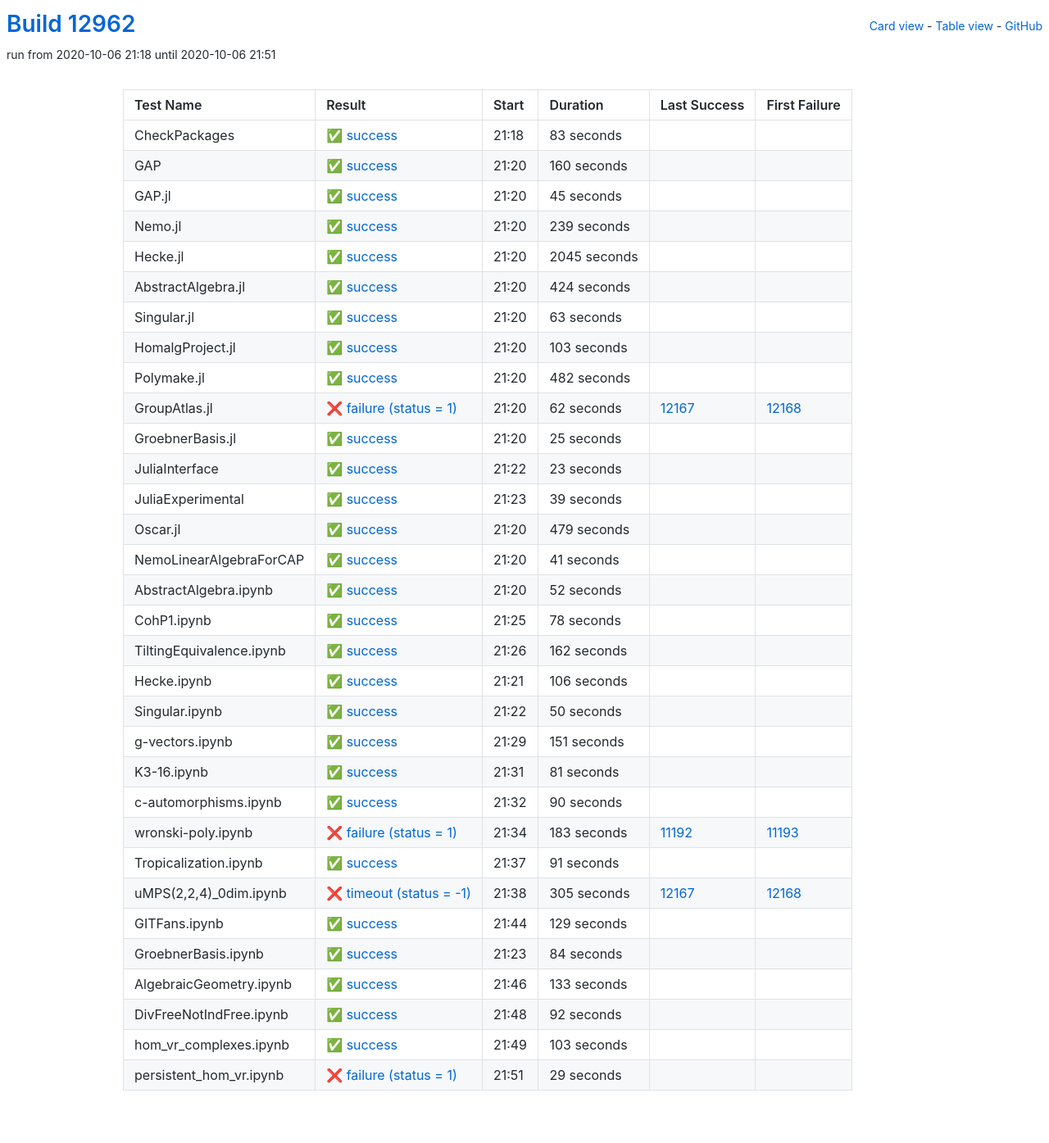
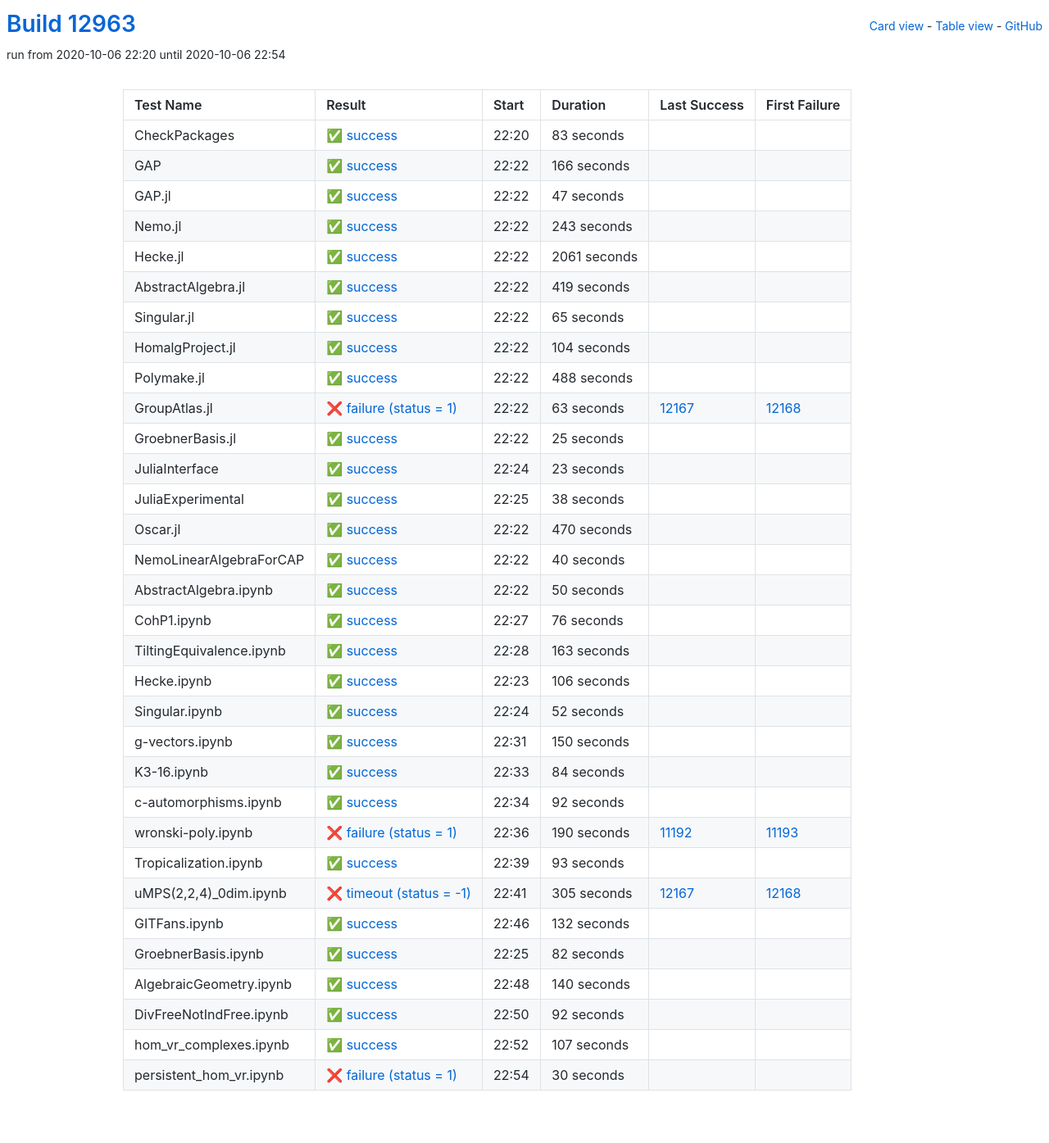
Before and after one commit to oscar-system/oscar-ci-status, a Jekyll site: the page built from table.html, in a window 1280 px wide. Shown: the whole page at 82% size. Built offline with Jekyll 4.4.1, drawn with Linux system fonts in a browser that asks for light colours.

Commit message:
Build #12963

```diff
--- a/_data/ci.yml
+++ b/_data/ci.yml
@@ -1,6 +1,6 @@
 ---
-build: 12962
-build_url: https://oscarci.mathematik.uni-kl.de/job/oscar/12962/
+build: 12963
+build_url: https://oscarci.mathematik.uni-kl.de/job/oscar/12963/
 job: oscar
 organization: oscar-system
 repo: oscar-ci-status
@@ -8,8 +8,8 @@
 tests:
 - name: CheckPackages
   id: checkpackages
-  log: https://oscarci.mathematik.uni-kl.de/job/oscar/12962/artifact/logs/build-12962/CheckPackages.log
-  start: 2020-10-06 21:18
+  log: https://oscarci.mathematik.uni-kl.de/job/oscar/12963/artifact/logs/build-12963/CheckPackages.log
+  start: 2020-10-06 22:20
   success: true
   exitcode: 0
   status: success
@@ -20,116 +20,116 @@
   first_failure_url:
 - name: GAP
   id: gap
-  log: https://oscarci.mathematik.uni-kl.de/job/oscar/12962/artifact/logs/build-12962/GAP.log
-  start: 2020-10-06 21:20
+  log: https://oscarci.mathematik.uni-kl.de/job/oscar/12963/artifact/logs/build-12963/GAP.log
+  start: 2020-10-06 22:22
   success: true
   exitcode: 0
   status: success
-  duration: 160
+  duration: 166
   last_success: false
   last_success_url:
   first_failure: false
   first_failure_url:
 - name: GAP.jl
   id: gap-jl
-  log: https://oscarci.mathematik.uni-kl.de/job/oscar/12962/artifact/logs/build-12962/GAP.jl.log
-  start: 2020-10-06 21:20
+  log: https://oscarci.mathematik.uni-kl.de/job/oscar/12963/artifact/logs/build-12963/GAP.jl.log
+  start: 2020-10-06 22:22
   success: true
   exitcode: 0
   status: success
-  duration: 45
+  duration: 47
   last_success: false
   last_success_url:
   first_failure: false
   first_failure_url:
 - name: Nemo.jl
   id: nemo-jl
-  log: https://oscarci.mathematik.uni-kl.de/job/oscar/12962/artifact/logs/build-12962/Nemo.jl.log
-  start: 2020-10-06 21:20
+  log: https://oscarci.mathematik.uni-kl.de/job/oscar/12963/artifact/logs/build-12963/Nemo.jl.log
+  start: 2020-10-06 22:22
   success: true
   exitcode: 0
   status: success
-  duration: 239
+  duration: 243
   last_success: false
   last_success_url:
   first_failure: false
   first_failure_url:
 - name: Hecke.jl
   id: hecke-jl
-  log: https://oscarci.mathematik.uni-kl.de/job/oscar/12962/artifact/logs/build-12962/Hecke.jl.log
-  start: 2020-10-06 21:20
+  log: https://oscarci.mathematik.uni-kl.de/job/oscar/12963/artifact/logs/build-12963/Hecke.jl.log
+  start: 2020-10-06 22:22
   success: true
   exitcode: 0
   status: success
-  duration: 2045
+  duration: 2061
   last_success: false
   last_success_url:
   first_failure: false
   first_failure_url:
 - name: AbstractAlgebra.jl
   id: abstractalgebra-jl
-  log: https://oscarci.mathematik.uni-kl.de/job/oscar/12962/artifact/logs/build-12962/AbstractAlgebra.jl.log
-  start: 2020-10-06 21:20
+  log: https://oscarci.mathematik.uni-kl.de/job/oscar/12963/artifact/logs/build-12963/AbstractAlgebra.jl.log
+  start: 2020-10-06 22:22
   success: true
   exitcode: 0
   status: success
-  duration: 424
+  duration: 419
   last_success: false
   last_success_url:
   first_failure: false
   first_failure_url:
 - name: Singular.jl
   id: singular-jl
-  log: https://oscarci.mathematik.uni-kl.de/job/oscar/12962/artifact/logs/build-12962/Singular.jl.log
-  start: 2020-10-06 21:20
+  log: https://oscarci.mathematik.uni-kl.de/job/oscar/12963/artifact/logs/build-12963/Singular.jl.log
+  start: 2020-10-06 22:22
   success: true
   exitcode: 0
   status: success
-  duration: 63
+  duration: 65
   last_success: false
   last_success_url:
   first_failure: false
   first_failure_url:
 - name: HomalgProject.jl
   id: homalgproject-jl
-  log: https://oscarci.mathematik.uni-kl.de/job/oscar/12962/artifact/logs/build-12962/HomalgProject.jl.log
-  start: 2020-10-06 21:20
+  log: https://oscarci.mathematik.uni-kl.de/job/oscar/12963/artifact/logs/build-12963/HomalgProject.jl.log
+  start: 2020-10-06 22:22
   success: true
   exitcode: 0
   status: success
-  duration: 103
+  duration: 104
   last_success: false
   last_success_url:
   first_failure: false
   first_failure_url:
 - name: Polymake.jl
   id: polymake-jl
-  log: https://oscarci.mathematik.uni-kl.de/job/oscar/12962/artifact/logs/build-12962/Polymake.jl.log
-  start: 2020-10-06 21:20
+  log: https://oscarci.mathematik.uni-kl.de/job/oscar/12963/artifact/logs/build-12963/Polymake.jl.log
+  start: 2020-10-06 22:22
   success: true
   exitcode: 0
   status: success
-  duration: 482
+  duration: 488
   last_success: false
   last_success_url:
   first_failure: false
   first_failure_url:
 - name: GroupAtlas.jl
   id: groupatlas-jl
-  log: https://oscarci.mathematik.uni-kl.de/job/oscar/12962/artifact/logs/build-12962/GroupAtlas.jl.log
-  start: 2020-10-06 21:20
+  log: https://oscarci.mathematik.uni-kl.de/job/oscar/12963/artifact/logs/build-12963/GroupAtlas.jl.log
+  start: 2020-10-06 22:22
   success: false
   exitcode: 1
   status: failure
-  duration: 62
+  duration: 63
   last_success: 12167
   last_success_url: https://oscarci.mathematik.uni-kl.de/job/oscar/12167/
   first_failure: 12168
   first_failure_url: https://oscarci.mathematik.uni-kl.de/job/oscar/12168/
 - name: GroebnerBasis.jl
   id: groebnerbasis-jl
-  log: https://oscarci.mathematik.uni-kl.de/job/oscar/12962/artifact/logs/build-12962/GroebnerBasis.jl.log
-  start: 2020-10-06 21:20
+  log: https://oscarci.mathematik.uni-kl.de/job/oscar/12963/artifact/logs/build-12963/GroebnerBasis.jl.log
+  start: 2020-10-06 22:22
   success: true
   exitcode: 0
   status: success
@@ -140,8 +140,8 @@
   first_failure_url:
 - name: JuliaInterface
   id: juliainterface
-  log: https://oscarci.mathematik.uni-kl.de/job/oscar/12962/artifact/logs/build-12962/JuliaInterface.log
-  start: 2020-10-06 21:22
+  log: https://oscarci.mathematik.uni-kl.de/job/oscar/12963/artifact/logs/build-12963/JuliaInterface.log
+  start: 2020-10-06 22:24
   success: true
   exitcode: 0
   status: success
@@ -152,80 +152,80 @@
   first_failure_url:
 - name: JuliaExperimental
   id: juliaexperimental
-  log: https://oscarci.mathematik.uni-kl.de/job/oscar/12962/artifact/logs/build-12962/JuliaExperimental.log
-  start: 2020-10-06 21:23
+  log: https://oscarci.mathematik.uni-kl.de/job/oscar/12963/artifact/logs/build-12963/JuliaExperimental.log
+  start: 2020-10-06 22:25
   success: true
   exitcode: 0
   status: success
-  duration: 39
+  duration: 38
   last_success: false
   last_success_url:
   first_failure: false
   first_failure_url:
 - name: Oscar.jl
   id: oscar-jl
-  log: https://oscarci.mathematik.uni-kl.de/job/oscar/12962/artifact/logs/build-12962/Oscar.jl.log
-  start: 2020-10-06 21:20
+  log: https://oscarci.mathematik.uni-kl.de/job/oscar/12963/artifact/logs/build-12963/Oscar.jl.log
+  start: 2020-10-06 22:22
   success: true
   exitcode: 0
   status: success
-  duration: 479
+  duration: 470
   last_success: false
   last_success_url:
   first_failure: false
   first_failure_url:
 - name: NemoLinearAlgebraForCAP
   id: nemolinearalgebraforcap
-  log: https://oscarci.mathematik.uni-kl.de/job/oscar/12962/artifact/logs/build-12962/NemoLinearAlgebraForCAP.log
-  start: 2020-10-06 21:20
+  log: https://oscarci.mathematik.uni-kl.de/job/oscar/12963/artifact/logs/build-12963/NemoLinearAlgebraForCAP.log
+  start: 2020-10-06 22:22
   success: true
   exitcode: 0
   status: success
-  duration: 41
+  duration: 40
   last_success: false
   last_success_url:
   first_failure: false
   first_failure_url:
 - name: AbstractAlgebra.ipynb
   id: abstractalgebra-ipynb
-  log: https://oscarci.mathematik.uni-kl.de/job/oscar/12962/artifact/logs/build-12962/AbstractAlgebra.ipynb.log
-  start: 2020-10-06 21:20
+  log: https://oscarci.mathematik.uni-kl.de/job/oscar/12963/artifact/logs/build-12963/AbstractAlgebra.ipynb.log
+  start: 2020-10-06 22:22
   success: true
   exitcode: 0
   status: success
-  duration: 52
+  duration: 50
   last_success: false
   last_success_url:
   first_failure: false
   first_failure_url:
 - name: CohP1.ipynb
   id: cohp1-ipynb
-  log: https://oscarci.mathematik.uni-kl.de/job/oscar/12962/artifact/logs/build-12962/CohP1.ipynb.log
-  start: 2020-10-06 21:25
+  log: https://oscarci.mathematik.uni-kl.de/job/oscar/12963/artifact/logs/build-12963/CohP1.ipynb.log
+  start: 2020-10-06 22:27
   success: true
   exitcode: 0
   status: success
-  duration: 78
+  duration: 76
   last_success: false
   last_success_url:
   first_failure: false
   first_failure_url:
 - name: TiltingEquivalence.ipynb
   id: tiltingequivalence-ipynb
-  log: https://oscarci.mathematik.uni-kl.de/job/oscar/12962/artifact/logs/build-12962/TiltingEquivalence.ipynb.log
-  start: 2020-10-06 21:26
+  log: https://oscarci.mathematik.uni-kl.de/job/oscar/12963/artifact/logs/build-12963/TiltingEquivalence.ipynb.log
+  start: 2020-10-06 22:28
   success: true
   exitcode: 0
   status: success
-  duration: 162
+  duration: 163
   last_success: false
   last_success_url:
   first_failure: false
   first_failure_url:
 - name: Hecke.ipynb
   id: hecke-ipynb
-  log: https://oscarci.mathematik.uni-kl.de/job/oscar/12962/artifact/logs/build-12962/Hecke.ipynb.log
-  start: 2020-10-06 21:21
+  log: https://oscarci.mathematik.uni-kl.de/job/oscar/12963/artifact/logs/build-12963/Hecke.ipynb.log
+  start: 2020-10-06 22:23
   success: true
   exitcode: 0
   status: success
@@ -236,80 +236,80 @@
   first_failure_url:
 - name: Singular.ipynb
   id: singular-ipynb
-  log: https://oscarci.mathematik.uni-kl.de/job/oscar/12962/artifact/logs/build-12962/Singular.ipynb.log
-  start: 2020-10-06 21:22
+  log: https://oscarci.mathematik.uni-kl.de/job/oscar/12963/artifact/logs/build-12963/Singular.ipynb.log
+  start: 2020-10-06 22:24
   success: true
   exitcode: 0
   status: success
-  duration: 50
+  duration: 52
   last_success: false
   last_success_url:
   first_failure: false
   first_failure_url:
 - name: g-vectors.ipynb
   id: g-vectors-ipynb
-  log: https://oscarci.mathematik.uni-kl.de/job/oscar/12962/artifact/logs/build-12962/g-vectors.ipynb.log
-  start: 2020-10-06 21:29
+  log: https://oscarci.mathematik.uni-kl.de/job/oscar/12963/artifact/logs/build-12963/g-vectors.ipynb.log
+  start: 2020-10-06 22:31
   success: true
   exitcode: 0
   status: success
-  duration: 151
+  duration: 150
   last_success: false
   last_success_url:
   first_failure: false
   first_failure_url:
 - name: K3-16.ipynb
   id: k3-16-ipynb
-  log: https://oscarci.mathematik.uni-kl.de/job/oscar/12962/artifact/logs/build-12962/K3-16.ipynb.log
-  start: 2020-10-06 21:31
+  log: https://oscarci.mathematik.uni-kl.de/job/oscar/12963/artifact/logs/build-12963/K3-16.ipynb.log
+  start: 2020-10-06 22:33
   success: true
   exitcode: 0
   status: success
-  duration: 81
+  duration: 84
   last_success: false
   last_success_url:
   first_failure: false
   first_failure_url:
 - name: c-automorphisms.ipynb
   id: c-automorphisms-ipynb
-  log: https://oscarci.mathematik.uni-kl.de/job/oscar/12962/artifact/logs/build-12962/c-automorphisms.ipynb.log
-  start: 2020-10-06 21:32
+  log: https://oscarci.mathematik.uni-kl.de/job/oscar/12963/artifact/logs/build-12963/c-automorphisms.ipynb.log
+  start: 2020-10-06 22:34
   success: true
   exitcode: 0
   status: success
-  duration: 90
+  duration: 92
   last_success: false
   last_success_url:
   first_failure: false
   first_failure_url:
 - name: wronski-poly.ipynb
   id: wronski-poly-ipynb
-  log: https://oscarci.mathematik.uni-kl.de/job/oscar/12962/artifact/logs/build-12962/wronski-poly.ipynb.log
-  start: 2020-10-06 21:34
+  log: https://oscarci.mathematik.uni-kl.de/job/oscar/12963/artifact/logs/build-12963/wronski-poly.ipynb.log
+  start: 2020-10-06 22:36
   success: false
   exitcode: 1
   status: failure
-  duration: 183
+  duration: 190
   last_success: 11192
   last_success_url: https://oscarci.mathematik.uni-kl.de/job/oscar/11192/
   first_failure: 11193
   first_failure_url: https://oscarci.mathematik.uni-kl.de/job/oscar/11193/
 - name: Tropicalization.ipynb
   id: tropicalization-ipynb
-  log: https://oscarci.mathematik.uni-kl.de/job/oscar/12962/artifact/logs/build-12962/Tropicalization.ipynb.log
-  start: 2020-10-06 21:37
+  log: https://oscarci.mathematik.uni-kl.de/job/oscar/12963/artifact/logs/build-12963/Tropicalization.ipynb.log
+  start: 2020-10-06 22:39
   success: true
   exitcode: 0
   status: success
-  duration: 91
+  duration: 93
   last_success: false
   last_success_url:
   first_failure: false
   first_failure_url:
 - name: uMPS(2,2,4)_0dim.ipynb
   id: umps-2-2-4-0dim-ipynb
-  log: https://oscarci.mathematik.uni-kl.de/job/oscar/12962/artifact/logs/build-12962/uMPS-2-2-4-_0dim.ipynb.log
-  start: 2020-10-06 21:38
+  log: https://oscarci.mathematik.uni-kl.de/job/oscar/12963/artifact/logs/build-12963/uMPS-2-2-4-_0dim.ipynb.log
+  start: 2020-10-06 22:41
   success: false
   exitcode: -1
   status: timeout
@@ -320,44 +320,44 @@
   first_failure_url: https://oscarci.mathematik.uni-kl.de/job/oscar/12168/
 - name: GITFans.ipynb
   id: gitfans-ipynb
-  log: https://oscarci.mathematik.uni-kl.de/job/oscar/12962/artifact/logs/build-12962/GITFans.ipynb.log
-  start: 2020-10-06 21:44
+  log: https://oscarci.mathematik.uni-kl.de/job/oscar/12963/artifact/logs/build-12963/GITFans.ipynb.log
+  start: 2020-10-06 22:46
   success: true
   exitcode: 0
   status: success
-  duration: 129
+  duration: 132
   last_success: false
   last_success_url:
   first_failure: false
   first_failure_url:
 - name: GroebnerBasis.ipynb
   id: groebnerbasis-ipynb
-  log: https://oscarci.mathematik.uni-kl.de/job/oscar/12962/artifact/logs/build-12962/GroebnerBasis.ipynb.log
-  start: 2020-10-06 21:23
+  log: https://oscarci.mathematik.uni-kl.de/job/oscar/12963/artifact/logs/build-12963/GroebnerBasis.ipynb.log
+  start: 2020-10-06 22:25
   success: true
   exitcode: 0
   status: success
-  duration: 84
+  duration: 82
   last_success: false
   last_success_url:
   first_failure: false
   first_failure_url:
 - name: AlgebraicGeometry.ipynb
   id: algebraicgeometry-ipynb
-  log: https://oscarci.mathematik.uni-kl.de/job/oscar/12962/artifact/logs/build-12962/AlgebraicGeometry.ipynb.log
-  start: 2020-10-06 21:46
+  log: https://oscarci.mathematik.uni-kl.de/job/oscar/12963/artifact/logs/build-12963/AlgebraicGeometry.ipynb.log
+  start: 2020-10-06 22:48
   success: true
   exitcode: 0
   status: success
-  duration: 133
+  duration: 140
   last_success: false
   last_success_url:
   first_failure: false
   first_failure_url:
 - name: DivFreeNotIndFree.ipynb
   id: divfreenotindfree-ipynb
-  log: https://oscarci.mathematik.uni-kl.de/job/oscar/12962/artifact/logs/build-12962/DivFreeNotIndFree.ipynb.log
-  start: 2020-10-06 21:48
+  log: https://oscarci.mathematik.uni-kl.de/job/oscar/12963/artifact/logs/build-12963/DivFreeNotIndFree.ipynb.log
+  start: 2020-10-06 22:50
   success: true
   exitcode: 0
   status: success
@@ -368,24 +368,24 @@
   first_failure_url:
 - name: hom_vr_complexes.ipynb
   id: hom-vr-complexes-ipynb
-  log: https://oscarci.mathematik.uni-kl.de/job/oscar/12962/artifact/logs/build-12962/hom_vr_complexes.ipynb.log
-  start: 2020-10-06 21:49
+  log: https://oscarci.mathematik.uni-kl.de/job/oscar/12963/artifact/logs/build-12963/hom_vr_complexes.ipynb.log
+  start: 2020-10-06 22:52
   success: true
   exitcode: 0
   status: success
-  duration: 103
+  duration: 107
   last_success: false
   last_success_url:
   first_failure: false
   first_failure_url:
 - name: persistent_hom_vr.ipynb
   id: persistent-hom-vr-ipynb
-  log: https://oscarci.mathematik.uni-kl.de/job/oscar/12962/artifact/logs/build-12962/persistent_hom_vr.ipynb.log
-  start: 2020-10-06 21:51
+  log: https://oscarci.mathematik.uni-kl.de/job/oscar/12963/artifact/logs/build-12963/persistent_hom_vr.ipynb.log
+  start: 2020-10-06 22:54
   success: false
   exitcode: 1
   status: failure
-  duration: 29
+  duration: 30
   last_success: false
   last_success_url:
   first_failure: false
```
Also changed, not shown: README.md.
